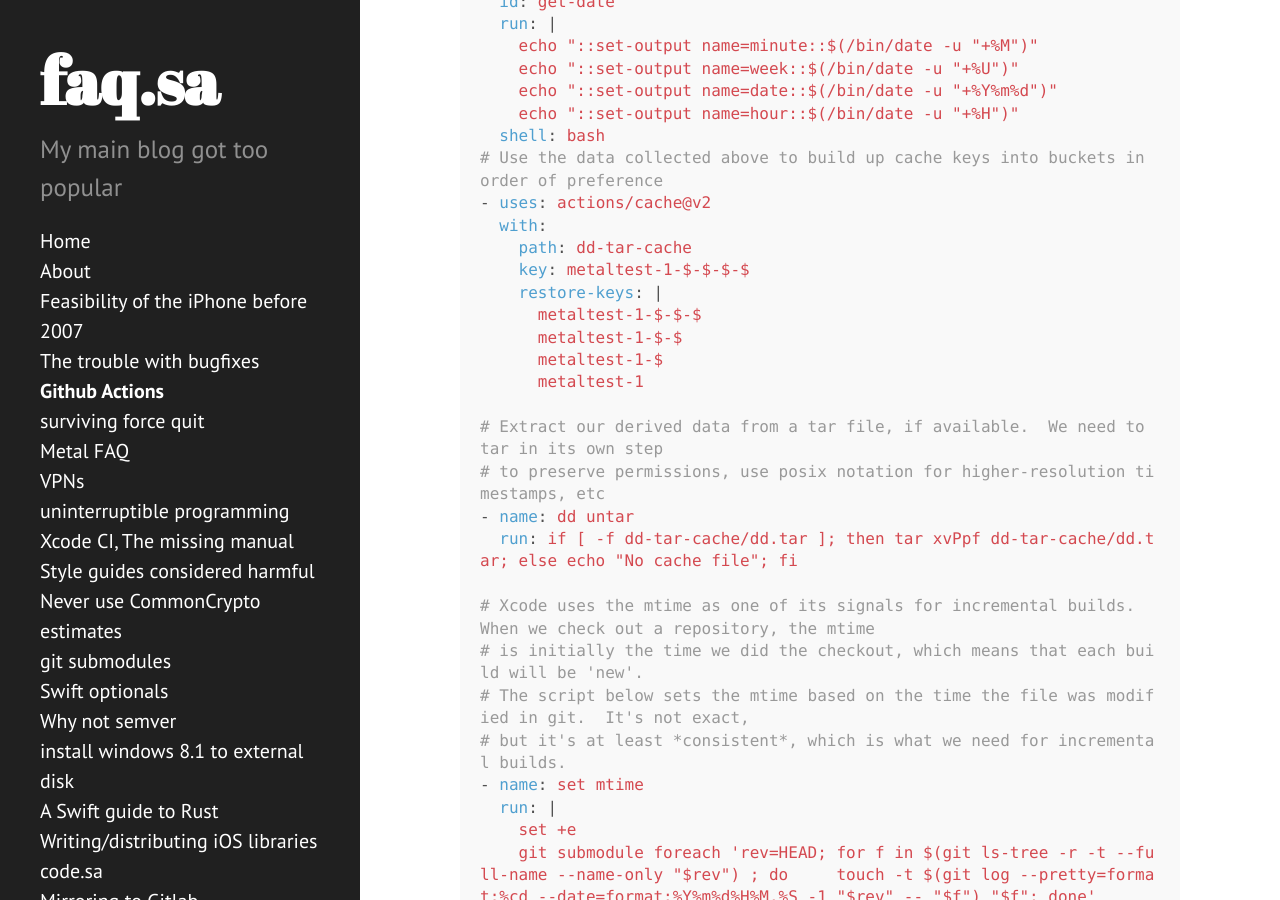
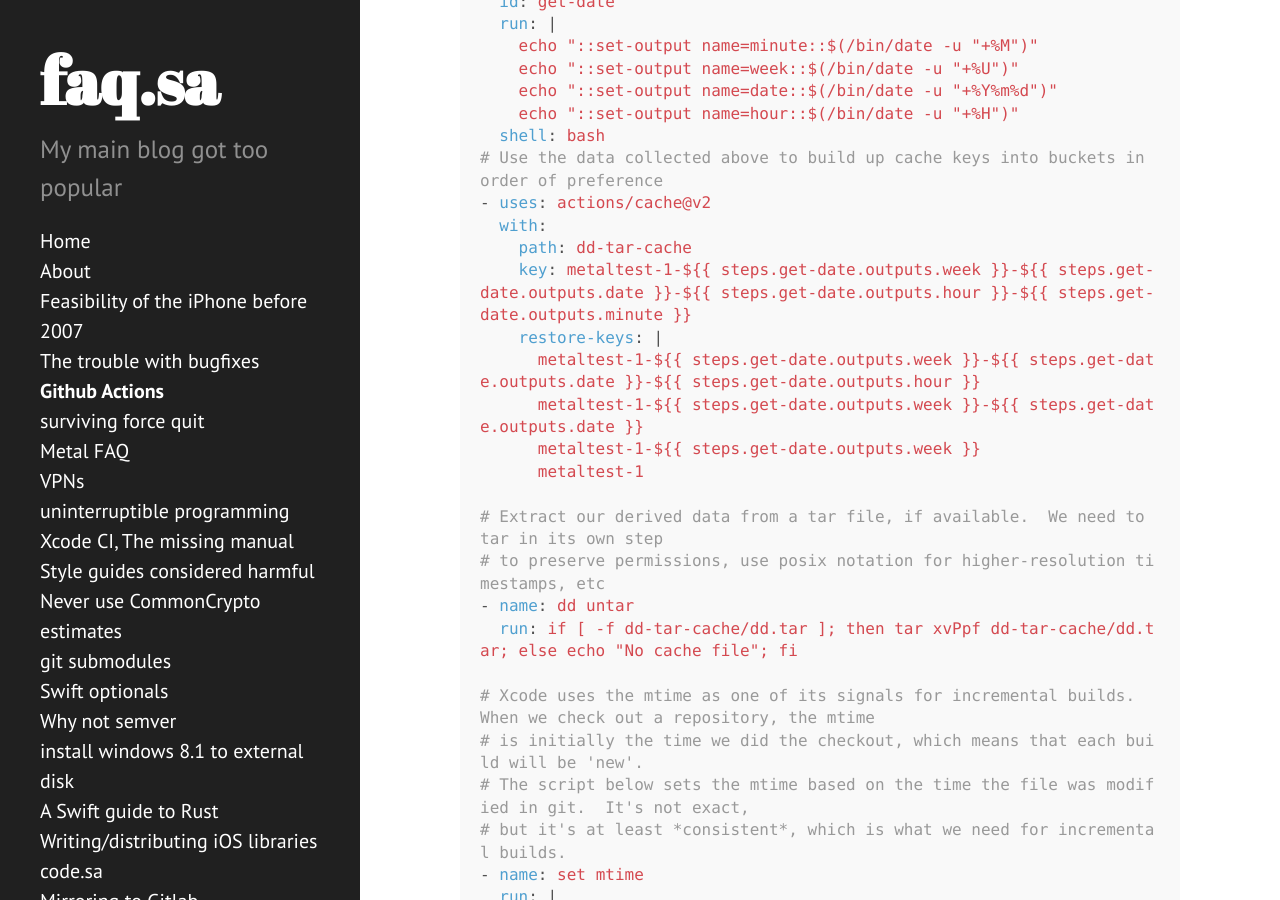
Before and after one commit to drewcrawford/drewcrawford.github.io, a Jekyll site: the page built from github_actions/index.md, in a window 1280 px wide and 900 px high, scrolled down 2778 px. Built offline with Jekyll 4.4.1, drawn with Linux system fonts in a browser that asks for light colours; nearby versions of some CDN libraries; comment, search, counter and statistics services are not loaded; part of the change alters nothing that is shown; some of the changed text lies outside the part shown.

````diff
--- a/github_actions/index.md
+++ b/github_actions/index.md
@@ -1,6 +1,7 @@
 ---
 layout: page
 title: Github Actions
+render_with_liquid: false
 ---
 
 # Skipping 'rerun' scheduled builds
@@ -21,7 +22,6 @@ Now you hack on this project all weekend, and then you stop committing for awhil
 Instead, you want some way to run the build each day, *only if there are new commits*.  There are various suggestions for how to do this based on [publishing artifacts](https://github.community/t/skip-github-action-workflow-if-it-has-been-executed-before-on-the-same-commit/16367/3), [parsing dates](https://stackoverflow.com/a/63023602/116834) and other approaches.  However, these seem rather overengineered/finicky to me.
 
 Instead, these 2 steps will cancel a workflow if there's a matching commit sha in the cache:
-
 ```yaml
 steps:
       - id: cache-sha
@@ -32,7 +32,6 @@ steps:
       - uses: andymckay/cancel-action@0.2
         if: ${{ steps.cache-sha.outputs.cache-hit == 'true' }}
 ```
-
 GitHub [does purge the cache eventually](https://github.com/actions/cache#cache-limits), so this may sometimes rerun.  However, it works pretty well for me.
 
 Another trick is to do this on a cheap platform like Linux, before spinning up jobs on an expensive platform like macOS:
````
